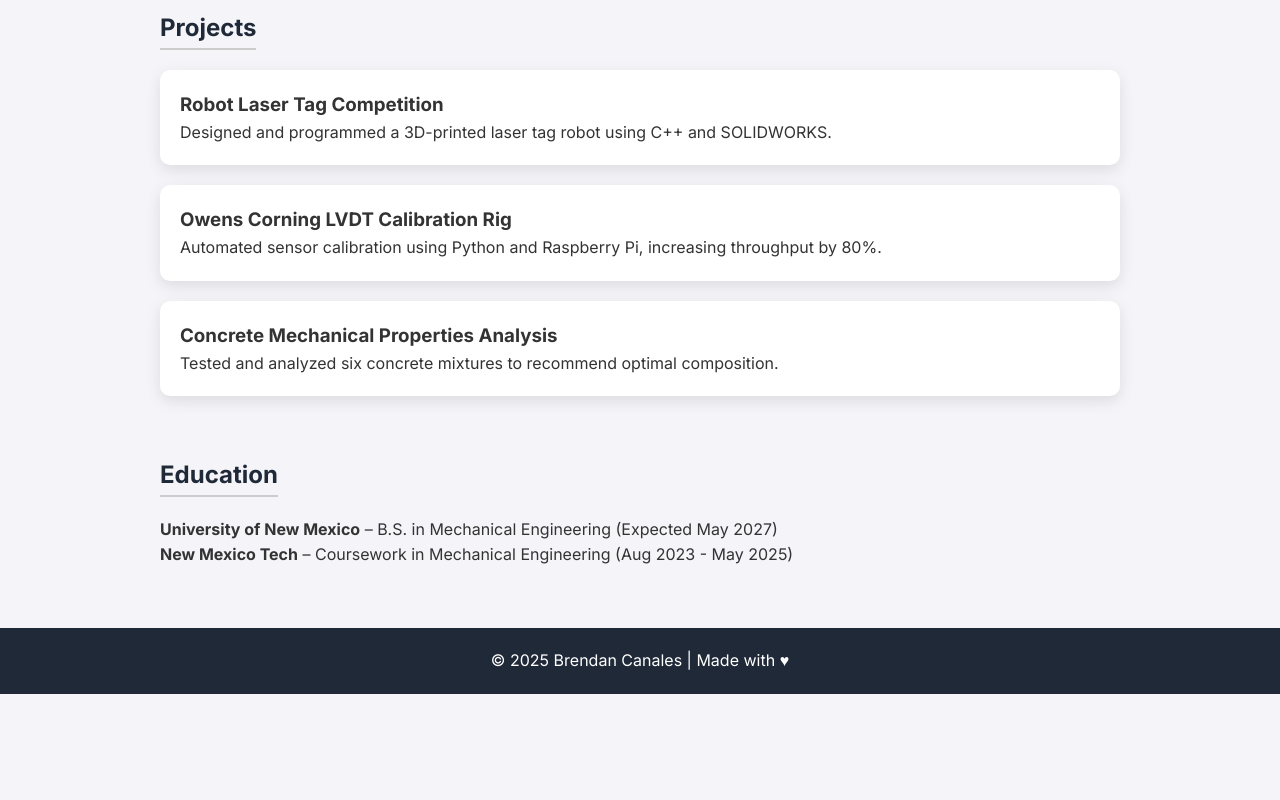
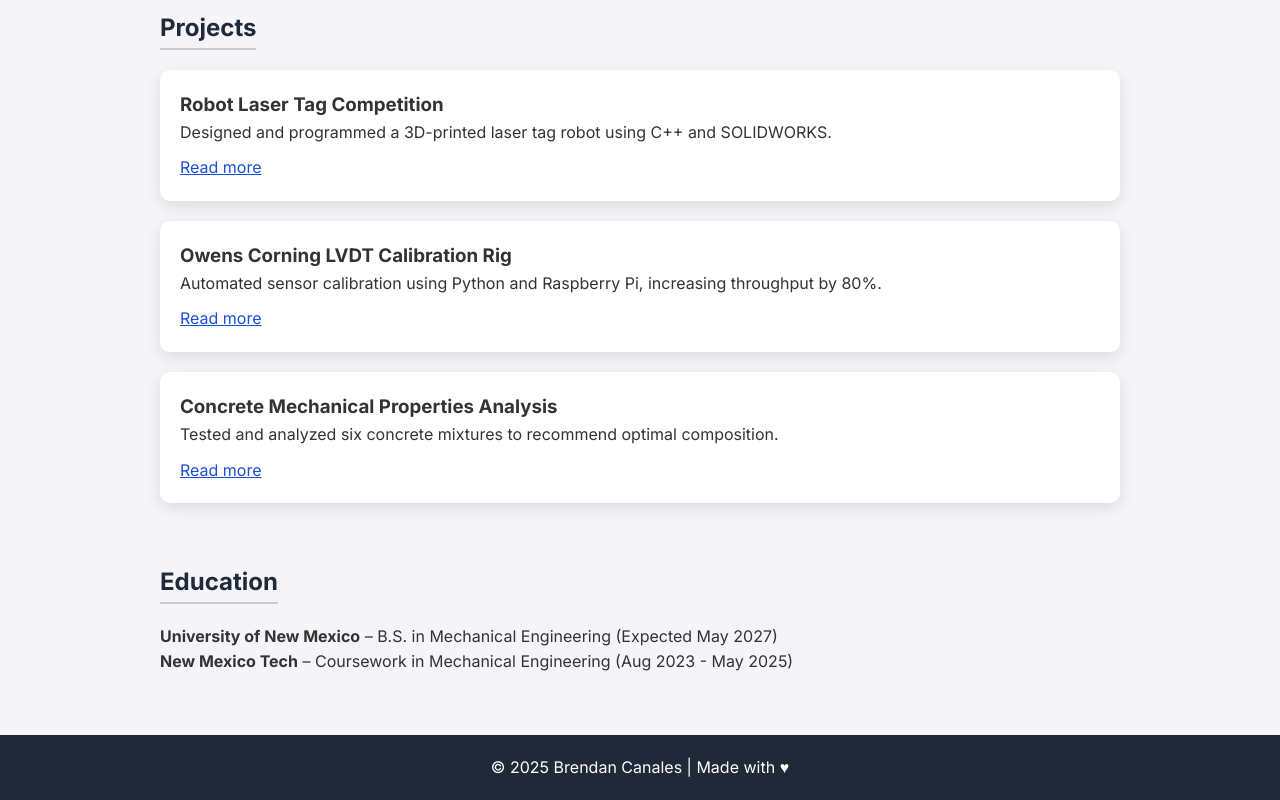
Before and after one commit to brendancanales/bcres.github.io, a plain HTML site: page index.html in a window 1280 px wide. Shown: the part 1010-1810 px from the top of the page. Before the commit the page ends 1704 px from the top, so only its background shows below. Drawn offline with Linux system fonts and the light colour scheme.

Commit message:
Update index.html

```diff
--- a/index.html
+++ b/index.html
@@ -1,4 +1,3 @@
-
 <!DOCTYPE html>
 <html lang="en">
 <head>
@@ -93,6 +92,13 @@
       transform: translateY(-5px);
     }
 
+    .project-card a {
+      display: inline-block;
+      margin-top: 10px;
+      color: #1d4ed8;
+      text-decoration: underline;
+    }
+
     footer {
       background: #1f2937;
       color: #fff;
@@ -167,14 +173,17 @@
     <div class="project-card">
       <h3>Robot Laser Tag Competition</h3>
       <p>Designed and programmed a 3D-printed laser tag robot using C++ and SOLIDWORKS.</p>
+      <a href="robot-laser-tag.html">Read more</a>
     </div>
     <div class="project-card">
       <h3>Owens Corning LVDT Calibration Rig</h3>
       <p>Automated sensor calibration using Python and Raspberry Pi, increasing throughput by 80%.</p>
+      <a href="owens-lvdt.html">Read more</a>
     </div>
     <div class="project-card">
       <h3>Concrete Mechanical Properties Analysis</h3>
       <p>Tested and analyzed six concrete mixtures to recommend optimal composition.</p>
+      <a href="concrete-analysis.html">Read more</a>
     </div>
   </section>
 
```
